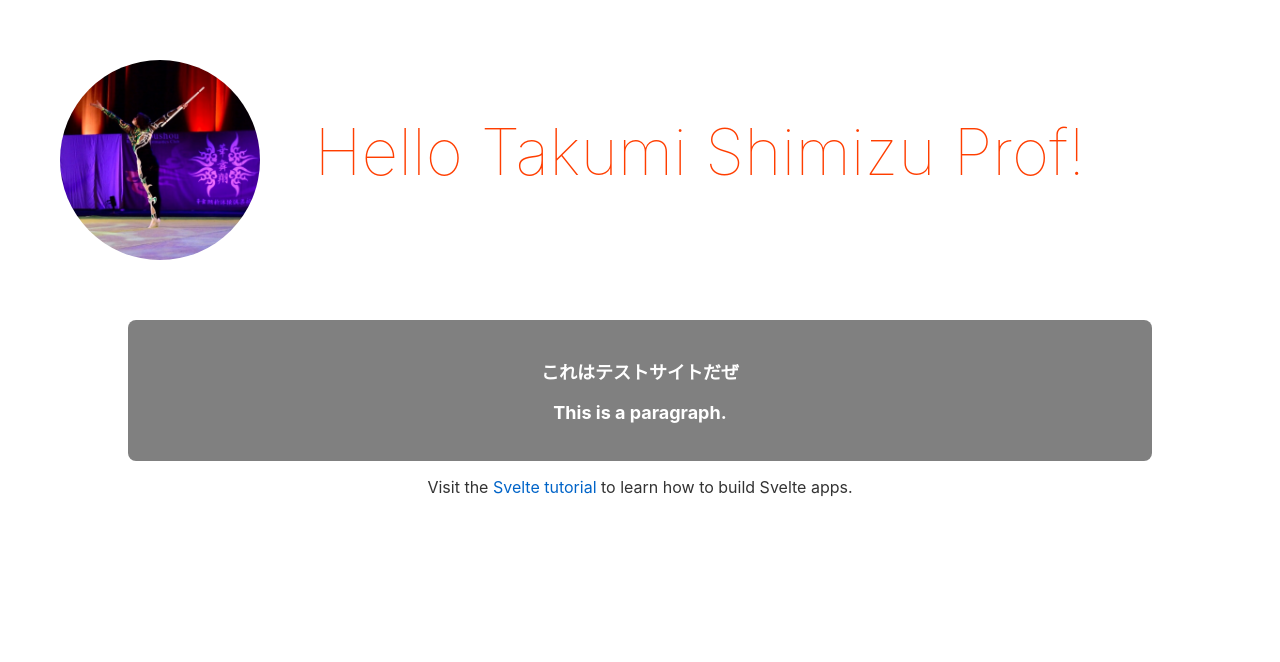
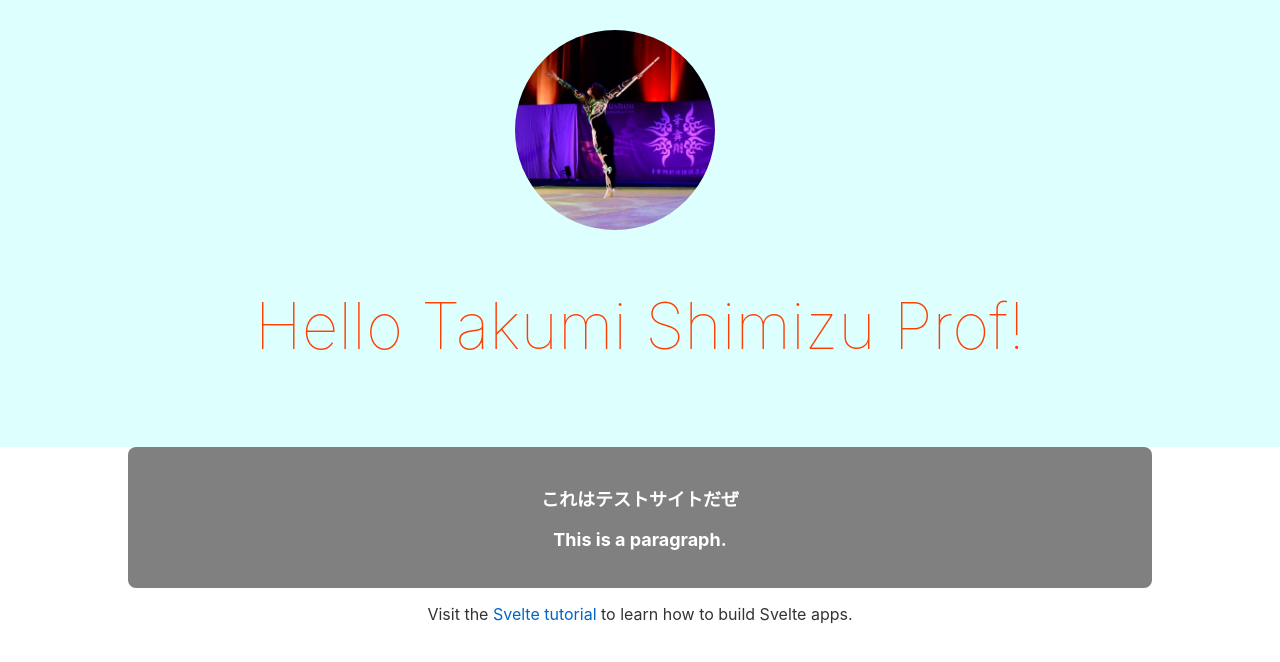
Before and after one commit to SiMiTaKu/Svelte_test, a Svelte app: page / in a window 1280 px wide. Shown: the top 662 px of the page. Built offline with nearby package versions, Linux system fonts and the light colour scheme.

Commit message:
Edit main-visual style

```diff
--- a/src/App.svelte
+++ b/src/App.svelte
@@ -7,8 +7,10 @@
 
 <main>
 	<section id="main-visual">
-		<img src={img_src} alt="prof-icon.jpg" class="icon">
-		<h1 class="title">Hello {name}!</h1>
+		<div class="container">
+			<img src={img_src} alt="prof-icon.jpg" class="container__icon">
+			<h1 class="container__title">Hello {name}!</h1>
+		</div>
 	</section>
 	<Nested/>
 	<p>Visit the <a href="https://svelte.dev/tutorial">Svelte tutorial</a> to learn how to build Svelte apps.</p>
@@ -23,21 +25,24 @@
 	}
 
 	#main-visual {
-		height:     200px;
-		padding:    60px;
-		text-align: left;
+		padding:          30px 0;
+		background-color: #ddfffe;
 	}
 
-	#main-visual .icon{
+	#main-visual .container{
+		width: 1024px;
+		margin: 0 auto;
+
+	}
+
+	#main-visual .container__icon{
 		display:       inline-block;
 		width:         200px;
 		margin-right:  50px;
 		border-radius: 100px;
 	}
 
-
-
-	#main-visual .title{
+	#main-visual .container__title{
 		display:        inline-block;
 		color:          #ff3e00;
 		font-size:      4em;
```
